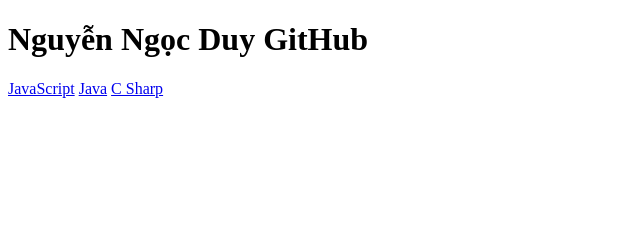
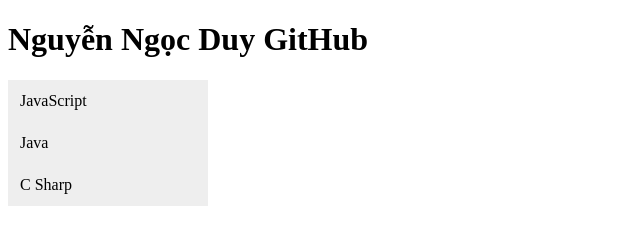
Before and after one commit to duycoder/duycoder.github.io, a plain HTML site: page index.html in a window 1280 px wide. Shown: the whole page, without its empty margins (0-640 px from the left). Drawn offline with Linux system fonts and the light colour scheme.

Commit message:
update navigation

```diff
--- a/index.html
+++ b/index.html
@@ -1,11 +1,36 @@
 <!DOCTYPE html>
 <html lang="en">
+
 <head>
     <meta charset="UTF-8">
     <meta name="viewport" content="width=device-width, initial-scale=1.0">
     <meta http-equiv="X-UA-Compatible" content="ie=edge">
     <title>Page Of Duy</title>
+
+    <style type="text/css">
+        .vertical-menu {
+            width: 200px;
+        }
+
+        .vertical-menu a {
+            background-color: #eee;
+            color: black;
+            display: block;
+            padding: 12px;
+            text-decoration: none;
+        }
+
+        .vertical-menu a:hover {
+            background-color: #ccc;
+        }
+
+        .vertical-menu a:active {
+            background-color: #4CAF50;
+            color: white;
+        }
+    </style>
 </head>
+
 <body>
     <h1>
         Nguyễn Ngọc Duy GitHub
@@ -17,4 +42,5 @@
         <a href="#">C Sharp</a>
     </div>
 </body>
+
 </html>
```
